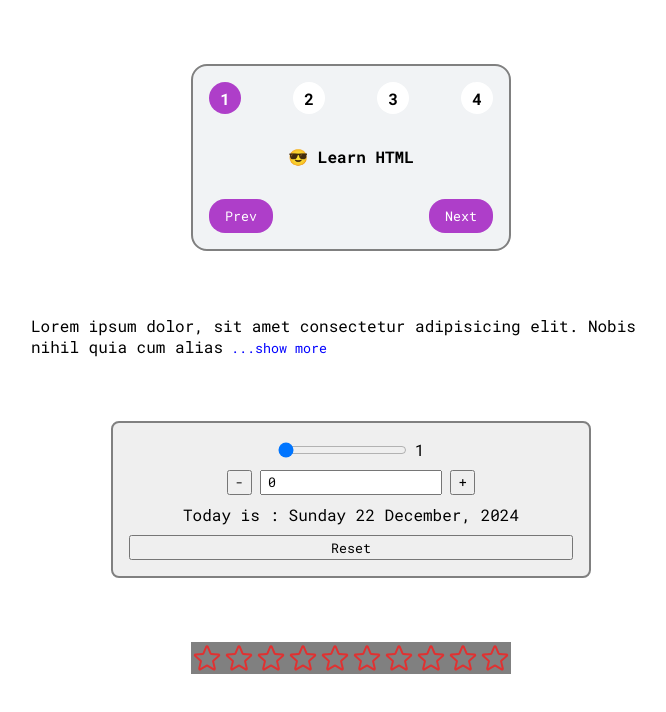
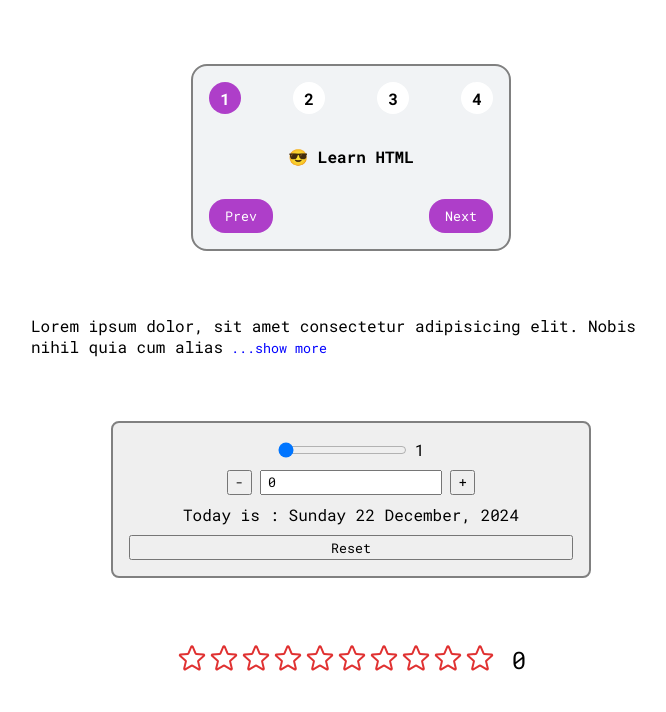
Before and after one commit to arpitjana2103/mini-react-projects, a React (Vite) app: page / in a window 1280 px wide. Shown: the top 712 px of the page, without its empty margins (289-955 px from the left). Built offline with nearby package versions, Linux system fonts and the light colour scheme.

Commit message:
StarRating done

```diff
--- a/src/components/StarRating.jsx
+++ b/src/components/StarRating.jsx
@@ -1,12 +1,16 @@
 import { useState } from "react";
+import styles from "../style/StarRating.module.css";
+
+// Hover : (tempRating) (temprating !== 0) // tempRating
+// Not-Hovering : (tempRating === 0)  // Rating
 
 const totalRating = 10;
 const color = "#e03131";
 
 function StarRating() {
+    const [rating, setRating] = useState(0);
     const [tempRating, setTempRating] = useState(0);
-
-    console.log(tempRating);
+    const hovering = tempRating !== 0;
 
     function handleMouseEnter(index) {
         setTempRating(index + 1);
@@ -16,7 +20,26 @@ function StarRating() {
         setTempRating(0);
     }
 
+    function handleSetRating(rating) {
+        setRating(rating);
+    }
+
+    function calcFill(rating, tempRating, index) {
+        if (hovering) {
+            // Give Pririty to Temp-Rating
+            if (index + 1 > tempRating) return false;
+            else return true;
+        }
+
+        if (!hovering) {
+            // Give Pririty to Rating
+            if (index + 1 > rating) return false;
+            else return true;
+        }
+    }
+
     return (
+        <div className={styles.ratingBox}>
             <div>
                 {new Array(totalRating).fill(0).map(function (_, index) {
                     return (
@@ -24,32 +47,38 @@ function StarRating() {
                             color={color}
                             handleMouseEnter={handleMouseEnter}
                             handleMouseOut={handleMouseOut}
+                            handleSetRating={handleSetRating}
                             index={index}
-                        fill={index + 1 > tempRating ? false : true}
+                            fill={calcFill(rating, tempRating, index)}
                             key={index}
                         />
                     );
                 })}
             </div>
+            <span>{hovering ? tempRating : rating}</span>
+        </div>
     );
 }
 
 function Star(prop) {
-    const { color, handleMouseEnter, handleMouseOut, index, fill } = prop;
+    const {
+        color,
+        handleMouseEnter,
+        handleMouseOut,
+        handleSetRating,
+        index,
+        fill,
+    } = prop;
     return (
         <span
-            style={{
-                display: "inline-block",
-                backgroundColor: "grey",
-                height: "2rem",
-                width: "2rem",
-            }}
+            className={styles.starBox}
             onMouseEnter={() => handleMouseEnter(index)}
             onMouseLeave={handleMouseOut}
+            onClick={() => handleSetRating(index + 1)}
         >
             <svg
                 xmlns="http://www.w3.org/2000/svg"
-                fill="none"
+                fill={fill ? color : "none"}
                 viewBox="0 0 24 24"
                 strokeWidth={1.5}
                 stroke={color}
--- /dev/null
+++ b/src/style/StarRating.module.css
@@ -0,0 +1,16 @@
+.starBox {
+    display: inline-block;
+    height: 2rem;
+    width: 2rem;
+    cursor: pointer;
+}
+
+.ratingBox {
+    display: flex;
+    align-items: center;
+    gap: 1rem;
+}
+
+.ratingBox > span {
+    font-size: 1.5rem;
+}
```
Lines whose indentation alone changed are shown as unchanged.
